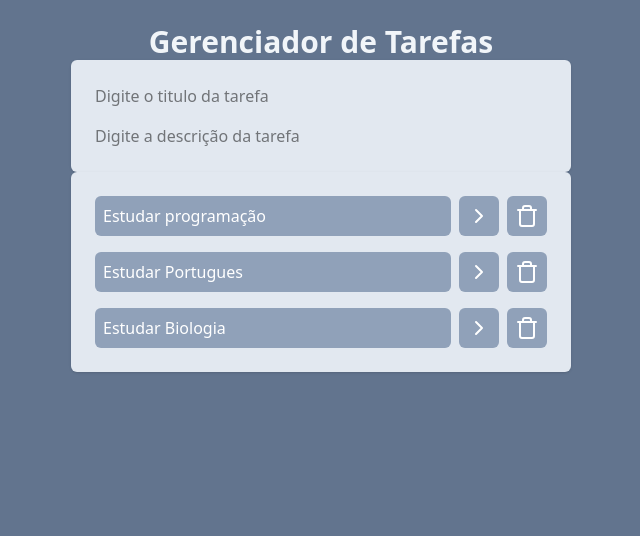
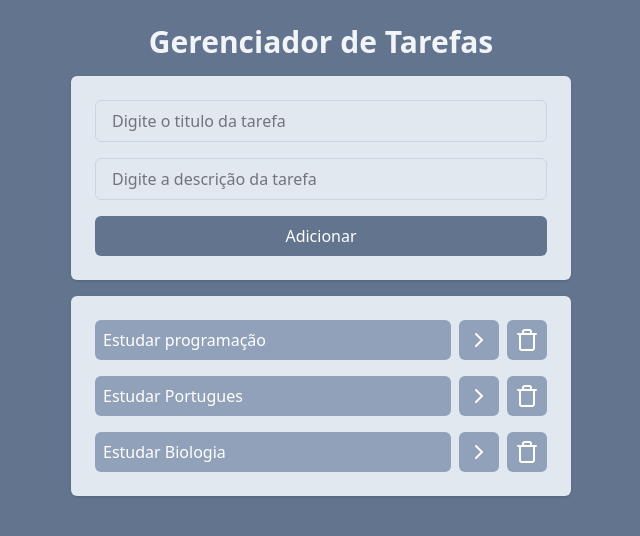
Before and after one commit to ThiagoIL/react_projetinho, a React (Vite) app: page / in a window 1280 px wide. Shown: the top 536 px of the page, without its empty margins (319-959 px from the left). Built offline with nearby package versions, Linux system fonts and the light colour scheme.

Commit message:
criando funcao add tarefa

```diff
--- a/src/App.jsx
+++ b/src/App.jsx
@@ -38,19 +38,31 @@ function App() {
     setTasks(newTasks)
   }
 
-  function onDeleteTaskClick (taskId) {
+  function onDeleteTaskClick(taskId) {
     const newTasks = tasks.filter(task => task.id != taskId)
     setTasks(newTasks)
   }
 
+  function onAddtaskSubmit(title, description) {
+    const newTasks = {
+      id: tasks.length + 1,
+      title,
+      description,
+      isCompleted: false,
+
+    }
+    setTasks([...tasks, newTasks])
+
+  }
+
   return (
     <div className="w-screen h-screen bg-slate-500 flex justify-center p-6">
-      <div className="w-[500px]">
+      <div className="w-[500px] space-y-4">
         <h1 className="text-3xl text-slate-100 font-bold text-center">
           Gerenciador de Tarefas
         </h1>
         <AddTask />
-        <Tasks tasks={tasks} onTaskClick={onTaskClick} onDeleteTaskClick={onDeleteTaskClick}/>
+        <Tasks tasks={tasks} onTaskClick={onTaskClick} onDeleteTaskClick={onDeleteTaskClick} />
       </div>
     </div>
   );
--- a/src/components/AddTask.jsx
+++ b/src/components/AddTask.jsx
@@ -1,11 +1,18 @@
 
 const AddTask = () => {
   return (
-      <div className="space-y-4 p-6 bg-slate-200 rounded-md shadow flex flex-col">
-        <input type="text" placeholder="Digite o titulo da tarefa" />
-        <input type="text" placeholder="Digite a descrição da tarefa" />
+    <div className="space-y-4 p-6 bg-slate-200 rounded-md shadow flex flex-col">
+      <input type="text" placeholder="Digite o titulo da tarefa"
+        className=" border border-slate-300 outline-slate-400 px-4 py-2 rounded-md" />
+      <input type="text" placeholder="Digite a descrição da tarefa"
+        className=" border border-slate-300 outline-slate-400 px-4 py-2 rounded-md" />
+      <button
+        className="bg-slate-500 text-white px-4 py-2 rounded-md font-medium"
+      >
+        Adicionar
+      </button>
 
-      </div>
+    </div>
   )
 }
 
```
